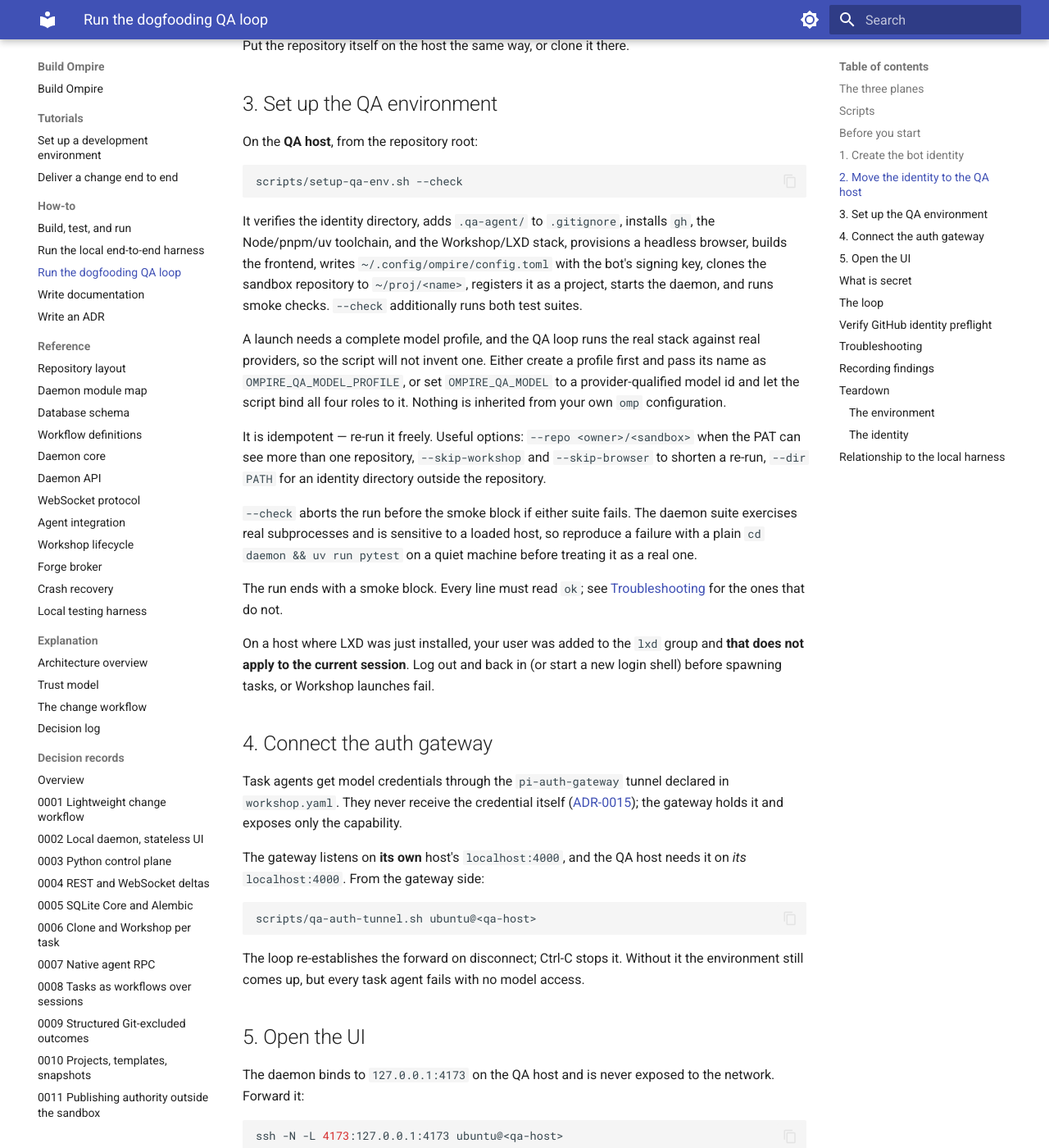
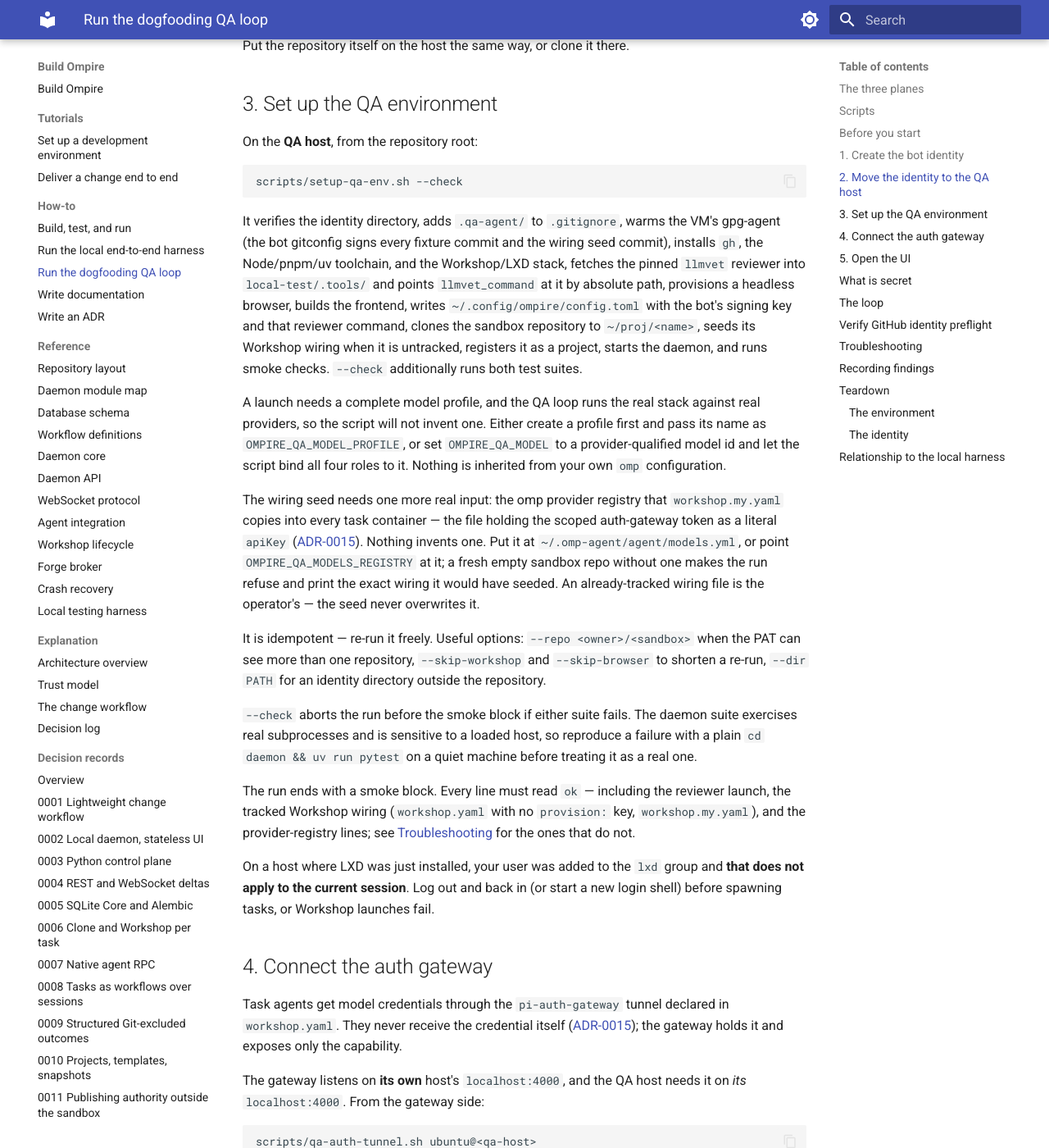
Before and after one commit to bjornt/ompire, an MkDocs documentation site: the page built from docs/develop/how-to/run-the-qa-loop.md, in a window 1280 px wide and 1400 px high, scrolled down 3045 px. Shown: the whole window at 82% size. Built offline with MkDocs 1.6.1 and Material for MkDocs 9.7.7, drawn with Linux system fonts in a browser that asks for light colours.

Commit message:
feat: provision a working QA sandbox in setup-qa-env.sh
A fresh, empty sandbox repo now becomes a working QA environment in one
pass of setup-qa-env.sh:

- warm gpg-agent right after sourcing the bot identity, before the
  --check suites or the wiring seed commit sign anything (a cold agent
  dies on pinentry without a tty)
- fetch the pinned llmvet reviewer via local-test/tools and point
  llmvet_command at it by absolute path, so the review step never
  depends on the daemon's PATH
- seed the sandbox repo's Workshop wiring (workshop.yaml +
  workshop.my.yaml) as one signed pushed commit when untracked: tunnel
  plug/slot on localhost:4000, provision.copy of the provider registry
  home into omp:omp-home, provision.connect of the plug — no channel
  pin and no provision key in the tracked declaration
- refuse when the provider registry is missing (printing the exact
  wiring, never a value) or when a wiring file exists untracked
- smoke lines for reviewer launch, tracked wiring, no provision key,
  and registry presence

````diff
--- a/docs/develop/how-to/run-the-qa-loop.md
+++ b/docs/develop/how-to/run-the-qa-loop.md
@@ -130,18 +130,31 @@ On the **QA host**, from the repository root:
 scripts/setup-qa-env.sh --check
 ```
 
-It verifies the identity directory, adds `.qa-agent/` to `.gitignore`, installs
-`gh`, the Node/pnpm/uv toolchain, and the Workshop/LXD stack, provisions a
-headless browser, builds the frontend, writes `~/.config/ompire/config.toml`
-with the bot's signing key, clones the sandbox repository to `~/proj/<name>`,
-registers it as a project, starts the daemon, and runs smoke checks. `--check`
-additionally runs both test suites.
+It verifies the identity directory, adds `.qa-agent/` to `.gitignore`, warms
+the VM's gpg-agent (the bot gitconfig signs every fixture commit and the
+wiring seed commit), installs `gh`, the Node/pnpm/uv toolchain, and the
+Workshop/LXD stack, fetches the pinned `llmvet` reviewer into
+`local-test/.tools/` and points `llmvet_command` at it by absolute path,
+provisions a headless browser, builds the frontend, writes
+`~/.config/ompire/config.toml` with the bot's signing key and that reviewer
+command, clones the sandbox repository to `~/proj/<name>`, seeds its Workshop
+wiring when it is untracked, registers it as a project, starts the daemon, and
+runs smoke checks. `--check` additionally runs both test suites.
 
 A launch needs a complete model profile, and the QA loop runs the real stack
 against real providers, so the script will not invent one. Either create a
 profile first and pass its name as `OMPIRE_QA_MODEL_PROFILE`, or set
 `OMPIRE_QA_MODEL` to a provider-qualified model id and let the script bind all
 four roles to it. Nothing is inherited from your own `omp` configuration.
+
+The wiring seed needs one more real input: the omp provider registry that
+`workshop.my.yaml` copies into every task container — the file holding the
+scoped auth-gateway token as a literal `apiKey`
+([ADR-0015](../../adr/0015-keep-agent-credentials-behind-narrow-brokers.md)).
+Nothing invents one. Put it at `~/.omp-agent/agent/models.yml`, or point
+`OMPIRE_QA_MODELS_REGISTRY` at it; a fresh empty sandbox repo without one
+makes the run refuse and print the exact wiring it would have seeded. An
+already-tracked wiring file is the operator's — the seed never overwrites it.
 
 It is idempotent — re-run it freely. Useful options: `--repo <owner>/<sandbox>`
 when the PAT can see more than one repository, `--skip-workshop` and
@@ -153,7 +166,9 @@ daemon suite exercises real subprocesses and is sensitive to a loaded host, so
 reproduce a failure with a plain `cd daemon && uv run pytest` on a quiet
 machine before treating it as a real one.
 
-The run ends with a smoke block. Every line must read `ok`; see
+The run ends with a smoke block. Every line must read `ok` — including the
+reviewer launch, the tracked Workshop wiring (`workshop.yaml` with no
+`provision:` key, `workshop.my.yaml`), and the provider-registry lines; see
 [Troubleshooting](#troubleshooting) for the ones that do not.
 
 On a host where LXD was just installed, your user was added to the `lxd` group
````
Also changed, not shown: 1 other file.
